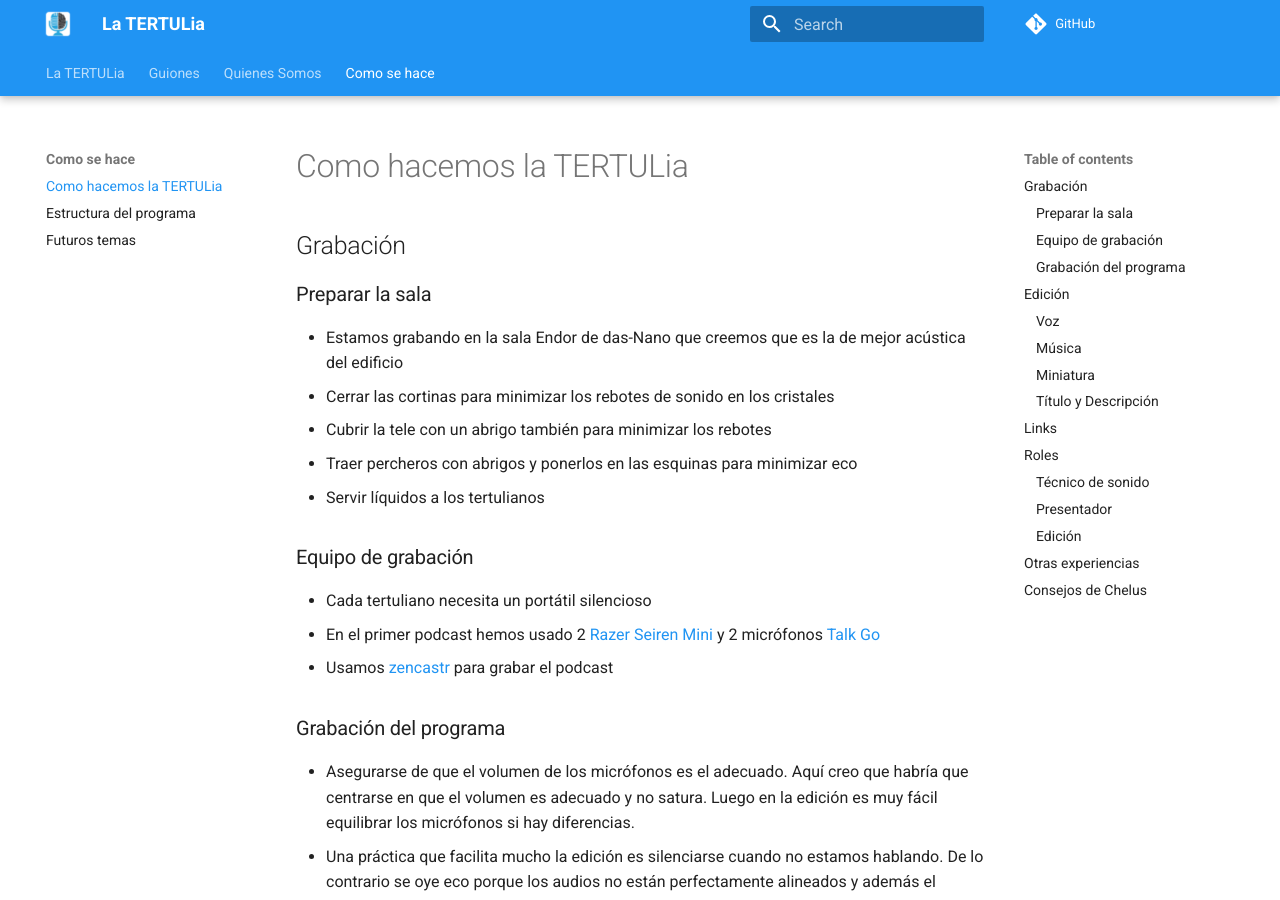
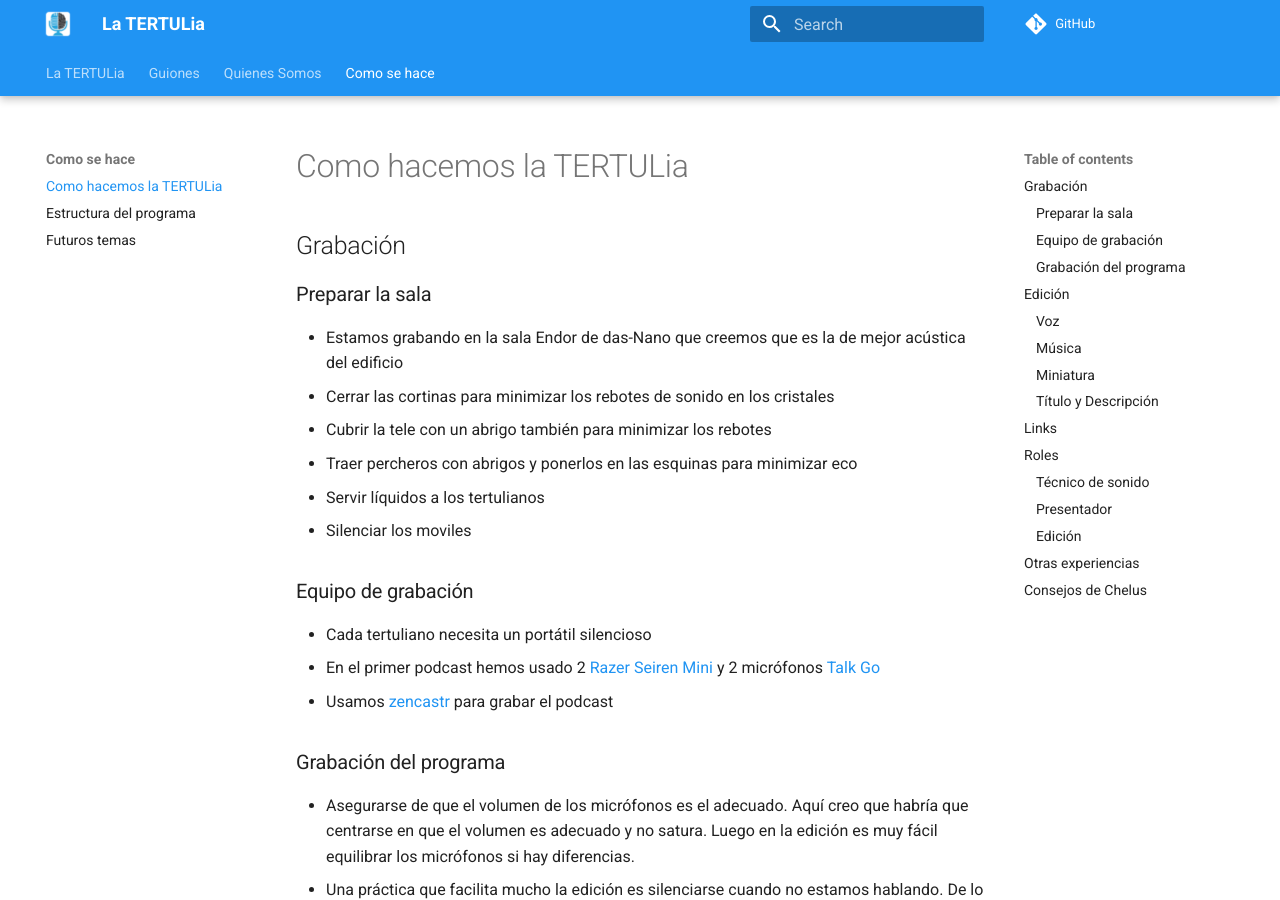
Before and after one commit to ironbar/tertulia_inteligencia_artificial, an MkDocs documentation site: the page built from docs/como-se-hace/como-hacemos-la-tertulia.md, in a window 1280 px wide and 900 px high. Built offline with MkDocs 1.6.1 and Material for MkDocs 9.7.7, drawn with Linux system fonts in a browser that asks for light colours; comment, search, counter and statistics services are not loaded.

Commit message:
Update como-hacemos-la-tertulia.md

```diff
--- a/docs/como-se-hace/como-hacemos-la-tertulia.md
+++ b/docs/como-se-hace/como-hacemos-la-tertulia.md
@@ -9,6 +9,7 @@
 - Cubrir la tele con un abrigo también para minimizar los rebotes
 - Traer percheros con abrigos y ponerlos en las esquinas para minimizar eco
 - Servir líquidos a los tertulianos
+- Silenciar los moviles
 
 ### Equipo de grabación
 
```
